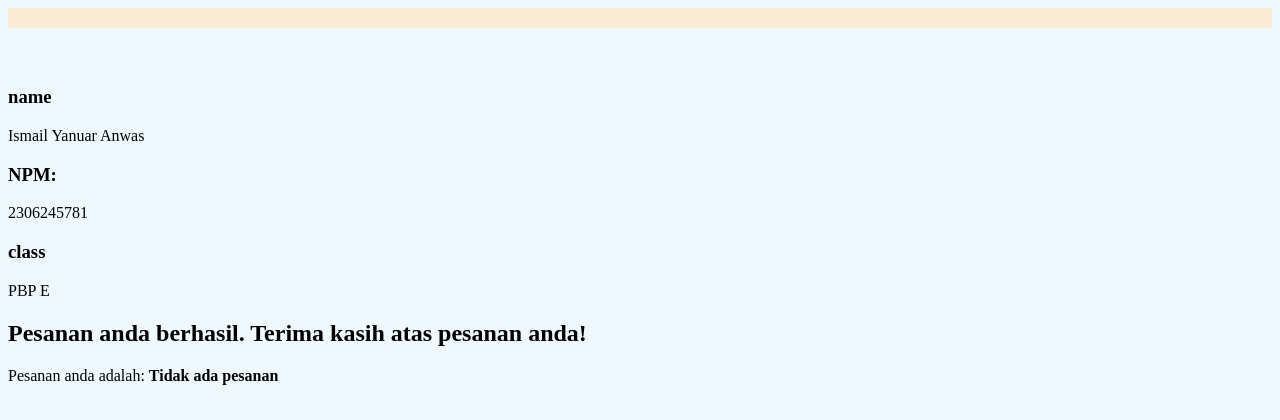
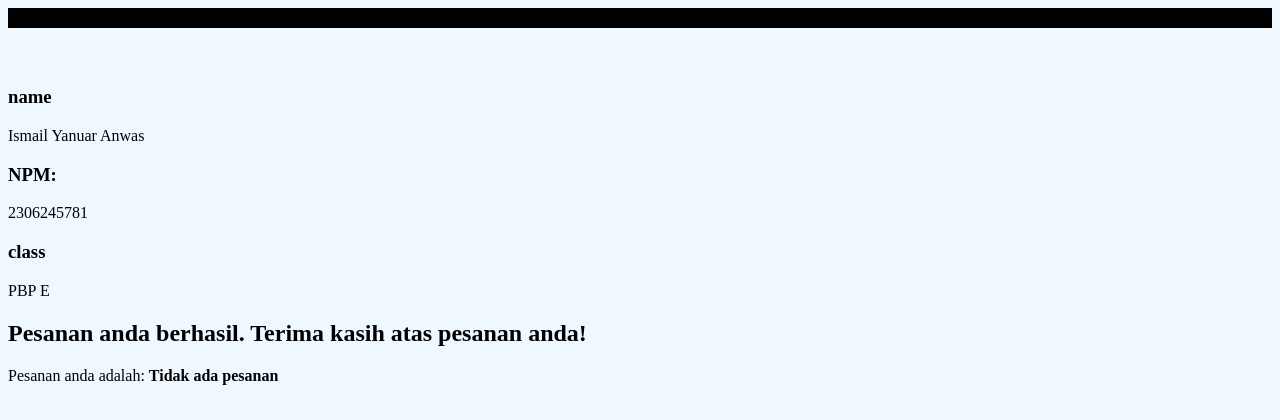
Before and after one commit to IsmailYanuar/konohapedia, a Django app: page /enter/ in a window 1280 px wide. Shown: the top 420 px of the page. Run offline with Django 5.2, Linux system fonts and the light colour scheme.

Commit message:
Update design jadi lebih elegan

```diff
--- a/main/static/styles.css
+++ b/main/static/styles.css
@@ -2,8 +2,8 @@ h1 {
     font-size: 2em;
     font-weight: bold;
     text-align: center;
-    color: gray;
-    background-color: antiquewhite;
+    color: white;
+    background-color: black;
     margin-top: 0;
     padding: 10px;
 }
@@ -16,5 +16,5 @@ body {
 
 button {
     margin-bottom: 20px;
-    background-color: purple;
+    background-color: orange;
 }
--- a/main/static/styles1.css
+++ b/main/static/styles1.css
@@ -1,9 +1,9 @@
 h1 {
-    background-color: antiquewhite;
+    background-color: black;
     font-size: 2em;
     font-weight: bold;
     text-align: center;
-    color: gray;
+    color: white;
     margin-top: 0;
     padding: 10px
 
--- a/main/templates/enter.html
+++ b/main/templates/enter.html
@@ -4,7 +4,7 @@
     <meta charset="UTF-8">
     <meta name="viewport" content="width=device-width, initial-scale=1.0">
     {% load static %}
-    <link rel="stylesheet" href="{% static 'styles1.css' %}">
+    <link rel="stylesheet" href="{% static 'styles.css' %}">
     <title>Enter Page</title>
 </head>
 <body>
```
Also changed, not shown: main/templates/main.html (line endings or trailing spaces).
